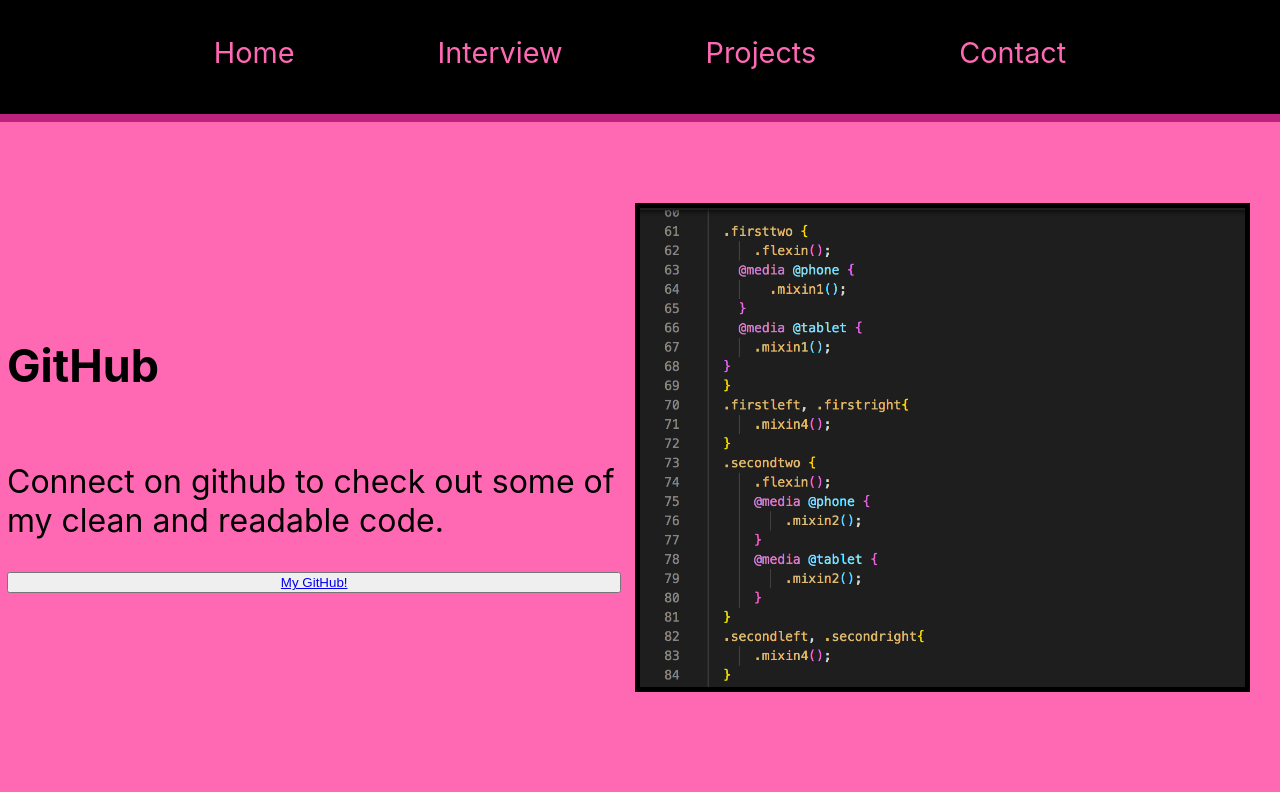
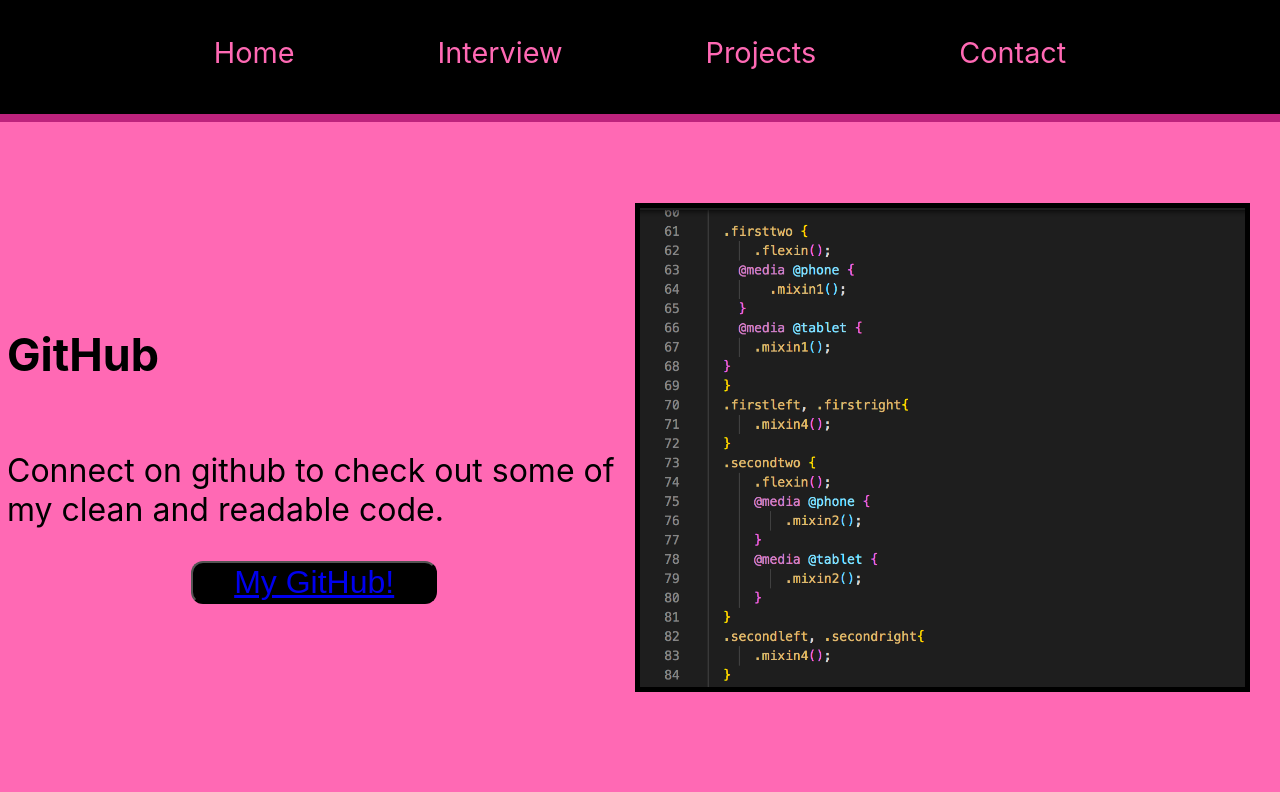
Before and after one commit to kwmorlock/interactive-portfolio, a React (Create React App) app in the folder my-app/: page /contact in a window 1280 px wide. Shown: the top 792 px of the page. Built offline with nearby package versions, Linux system fonts and the light colour scheme.

Commit message:
chore: ContactStyles.js button update

```diff
--- a/my-app/src/Contact/Contact.js
+++ b/my-app/src/Contact/Contact.js
@@ -1,7 +1,7 @@
 import React from "react";
 import { HomeWrapper } from "../Nav/NavStyles";
 import Nav from "../Nav/Nav";
-import { ContactLeft, FlexContact, FlexContactTwo } from "./ContactStyles";
+import { ContactLeft, FlexContact, FlexContactTwo, ButtonContact } from "./ContactStyles";
 
 const Contact = () => {
   return (
@@ -14,7 +14,7 @@ const Contact = () => {
             {" "}
             Connect on github to check out some of my clean and readable code.
           </p>
-          <button
+          <ButtonContact
             class="bodybutton"
             onclick="window.location.href = 'https://github.com/kwmorlock'"
           >
@@ -22,7 +22,7 @@ const Contact = () => {
             <a target="_blank" href="https://github.com/kwmorlock">
               My GitHub!
             </a>
-          </button>
+          </ButtonContact>
         </ContactLeft>
         <ContactLeft>
           <img src={require("../Images/readablecode.png")} />
--- a/my-app/src/Contact/ContactStyles.js
+++ b/my-app/src/Contact/ContactStyles.js
@@ -27,3 +27,15 @@ display:flex;
     align-items: center;
   }
 `;
+
+export const ButtonContact = styled.button`
+background-color: black;
+border-color: black;
+font-color: hotpink;
+margin-top: -30px;
+margin: 10px;
+width: 40%;
+border-radius: 12px;
+font-size: 2rem;
+margin: 0 auto;
+`;
```
